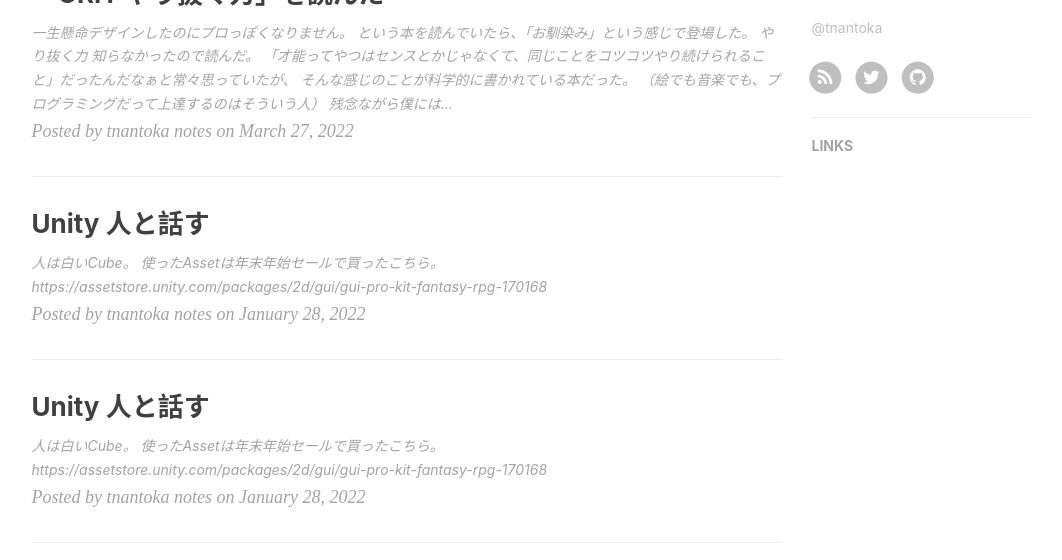
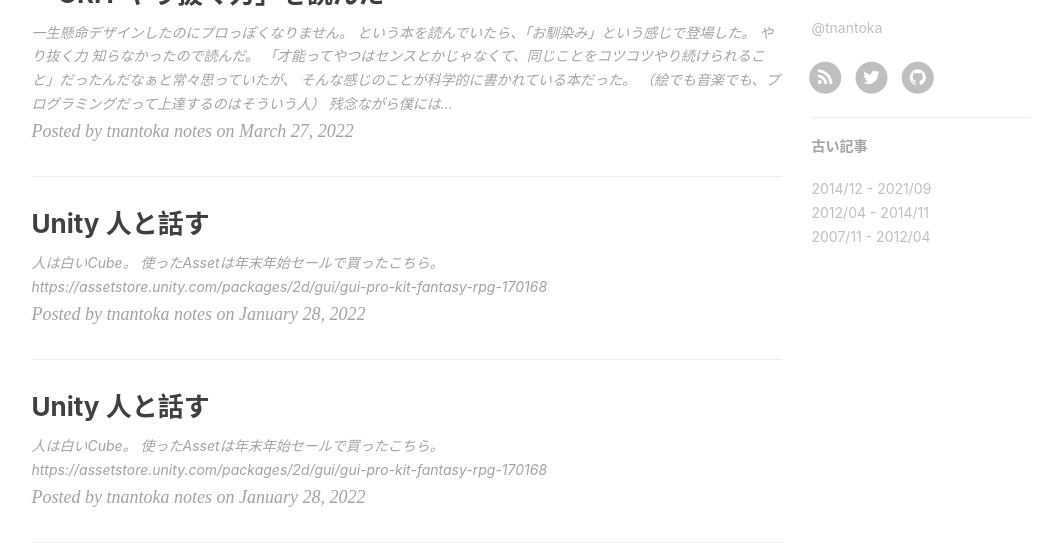
Before and after one commit to tnantoka/notes.tnantoka.com, a Jekyll site: the page built from index.html, in a window 1280 px wide and 900 px high, cut to the strip 340-900 px from the top of the window. Shown: the whole strip, without its empty margins (136-1198 px from the left). Built offline with Jekyll 4.4.1, drawn with Linux system fonts in a browser that asks for light colours; nearby versions of some CDN libraries; the list of posts is cut into pages by our own code; comment, search, counter and statistics services are not loaded.

Commit message:
feat: links

```diff
--- a/_config.yml
+++ b/_config.yml
@@ -101,8 +101,13 @@
 # Friends
 friends: [
     {
-    #     title: "Su",
-    #     href: "http://su.gallery/"
-    # },{
+        title: "2014/12 - 2021/09",
+        href: "https://blog.tnantoka.com/"
+    },{
+        title: "2012/04 - 2014/11",
+        href: "https://blog.tobioka.net/"
+    },{
+        title: "2007/11 - 2012/04",
+        href: "http://blog.bornneet.com/"
     }
 ]
--- a/_includes/friends.html
+++ b/_includes/friends.html
@@ -1,6 +1,6 @@
 {% if site.friends %}
 <hr>
-<h5>LINKS</h5>
+<h5>古い記事</h5>
 <ul class="list-unstyled">
   {% for friend in site.friends %}
   <li><a href="{{friend.href}}">{{friend.title}}</a></li>
```
